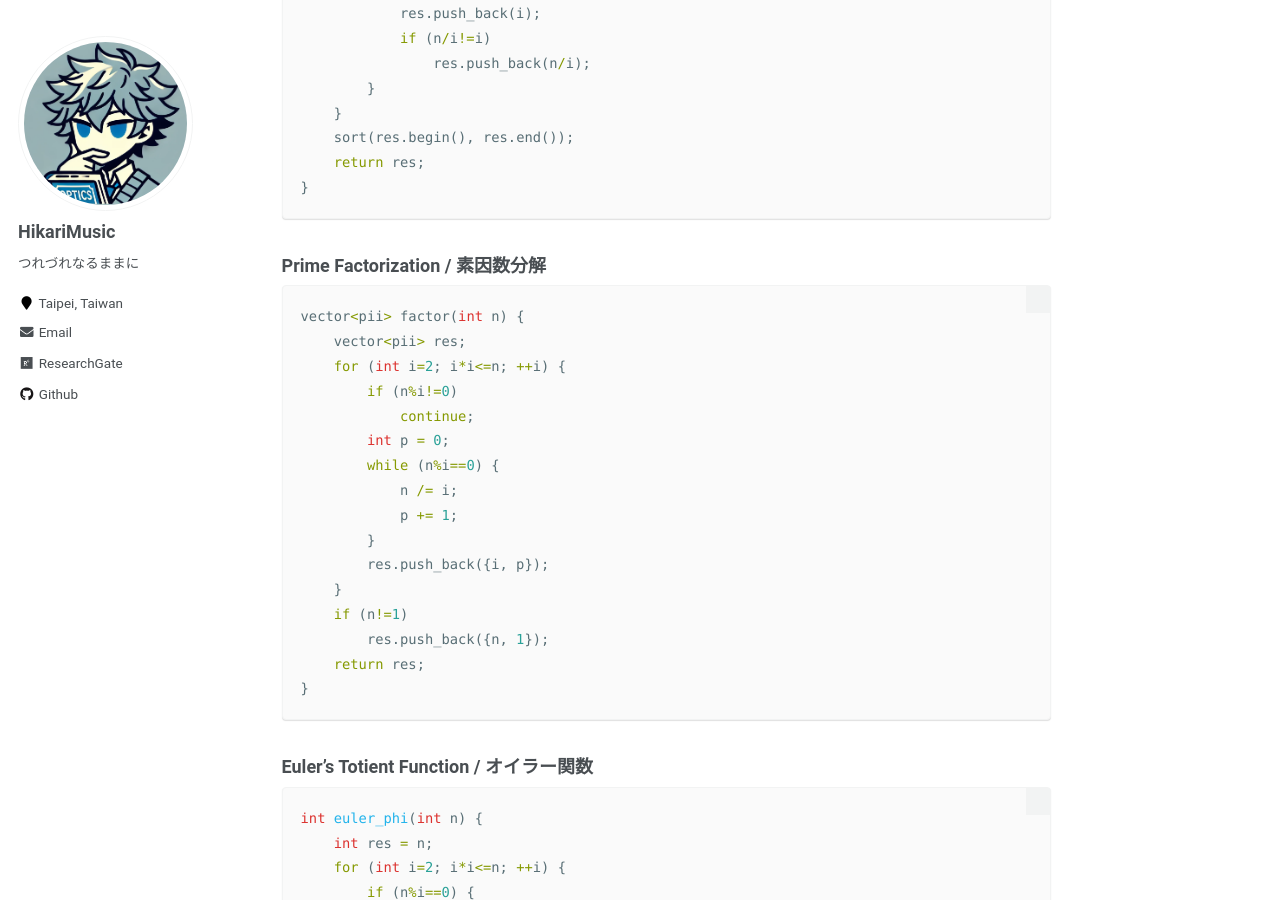
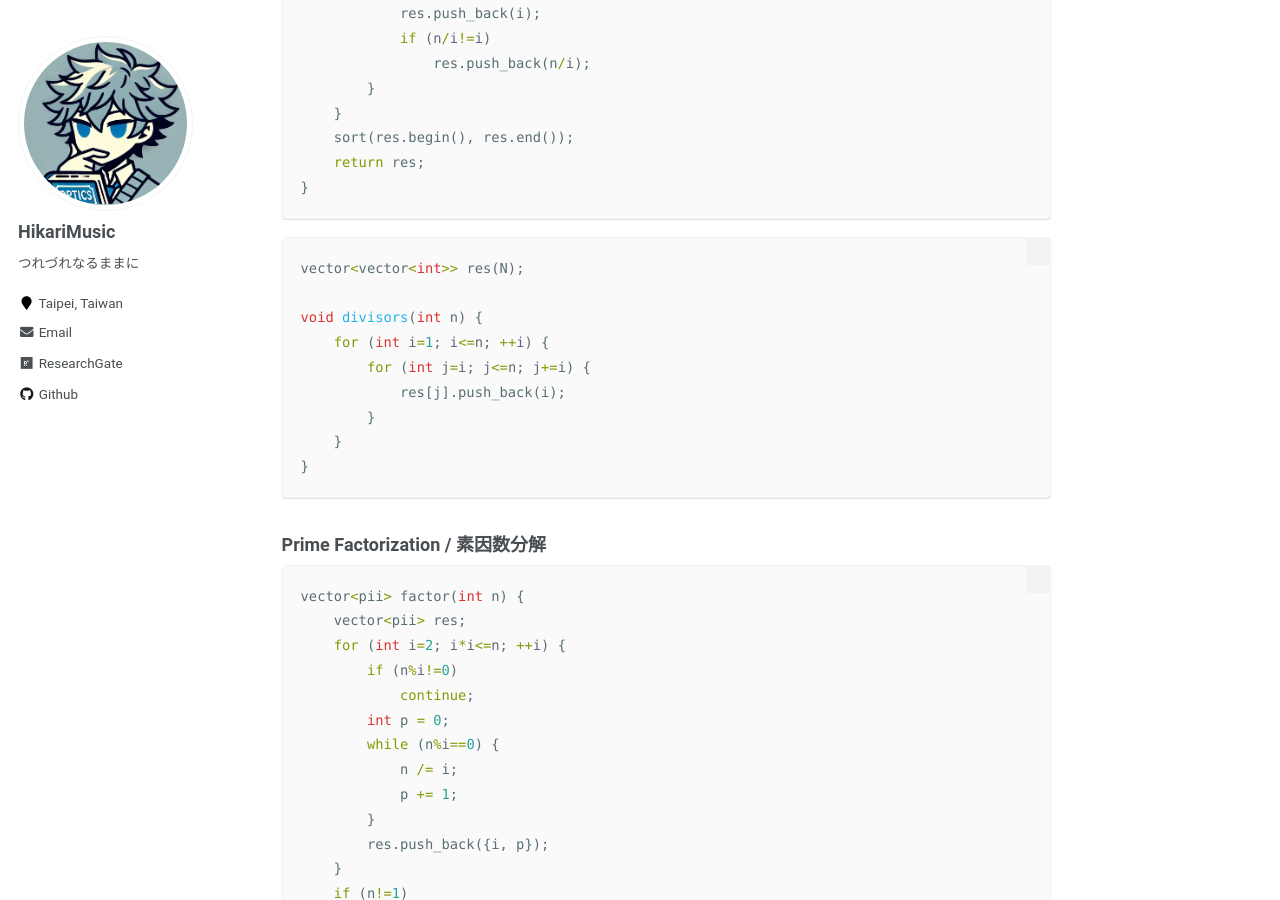
Before and after one commit to hikarimusic/hikarimusic.github.io, a Jekyll site: the page built from _note/algorithm.md, in a window 1280 px wide and 900 px high, scrolled down 33724 px. Built offline with Jekyll 4.4.1, drawn with Linux system fonts in a browser that asks for light colours; some web fonts are replaced; some of the changed text lies outside the part shown.

Commit message:
Update algorithm.md

````diff
--- a/_note/algorithm.md
+++ b/_note/algorithm.md
@@ -1309,6 +1309,17 @@ vector<int> divisor(int n) {
     return res;
 }
 ```
+```cpp
+vector<vector<int>> res(N);
+
+void divisors(int n) {
+    for (int i=1; i<=n; ++i) {
+        for (int j=i; j<=n; j+=i) {
+            res[j].push_back(i);
+        }
+    }
+}
+```
 
 ### Prime Factorization / 素因数分解
 ```cpp
````
